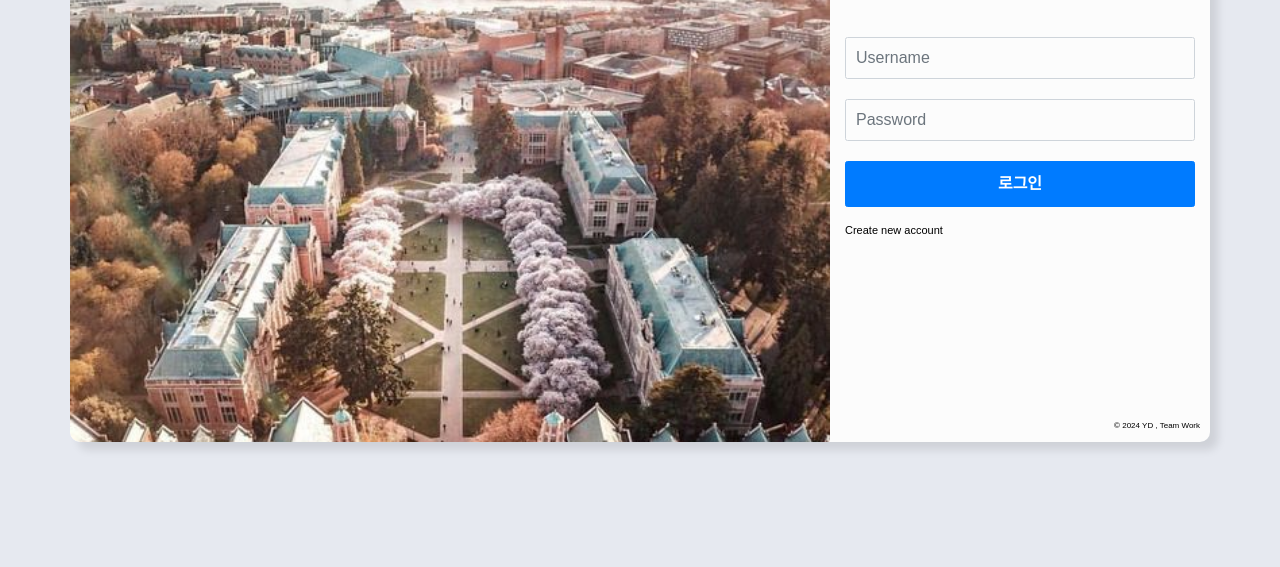
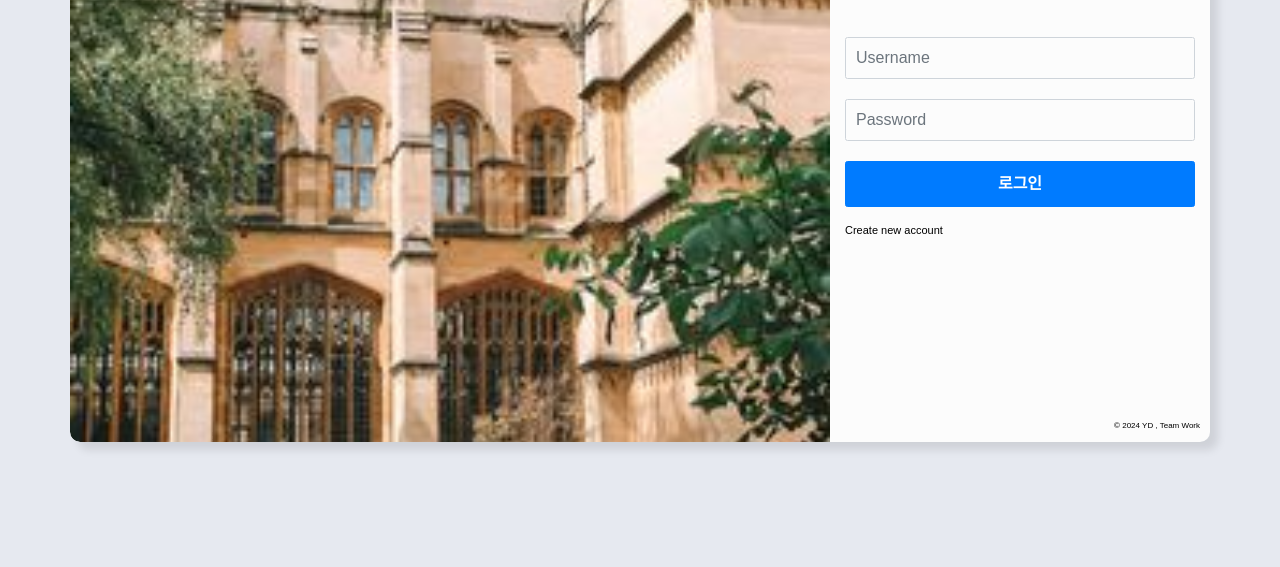
Before and after one commit to dicdo79/httpd_main_signup, a plain HTML site: page htdocs/index.html in a window 1280 px wide. Shown: the part 233-800 px from the top of the page. Drawn offline with Linux system fonts and the light colour scheme.

Commit message:
Update index.html

```diff
--- a/htdocs/index.html
+++ b/htdocs/index.html
@@ -133,7 +133,7 @@ p{
       <div class="row h-100">
         <div class="col col-sm-12 col-md-12 col-lg-8 m-0 p-0 w-100 h-100 accounts_col">
           <div class="accounts_image w-100 h-100">
-            <img src="./webimages/47f7b639b546a284092b20ceae869416.jpg" alt="accounts_image" class="img-fluid w-100 h-100" />
+            <img src="./webimages/Main2.jpg" alt="accounts_image" class="img-fluid w-100 h-100" />
           </div>
           <!--accounts_image-->
         </div>
```
